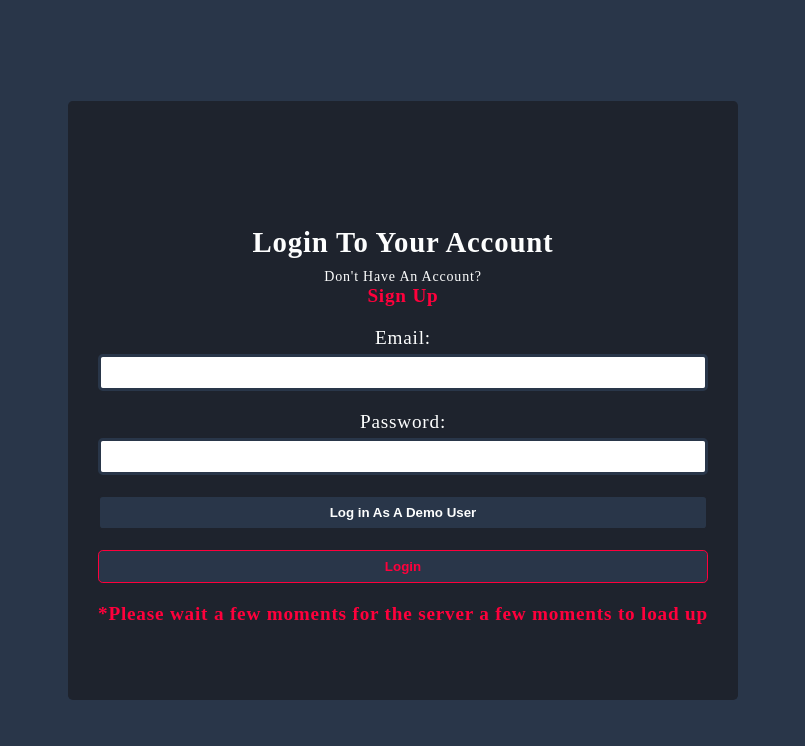
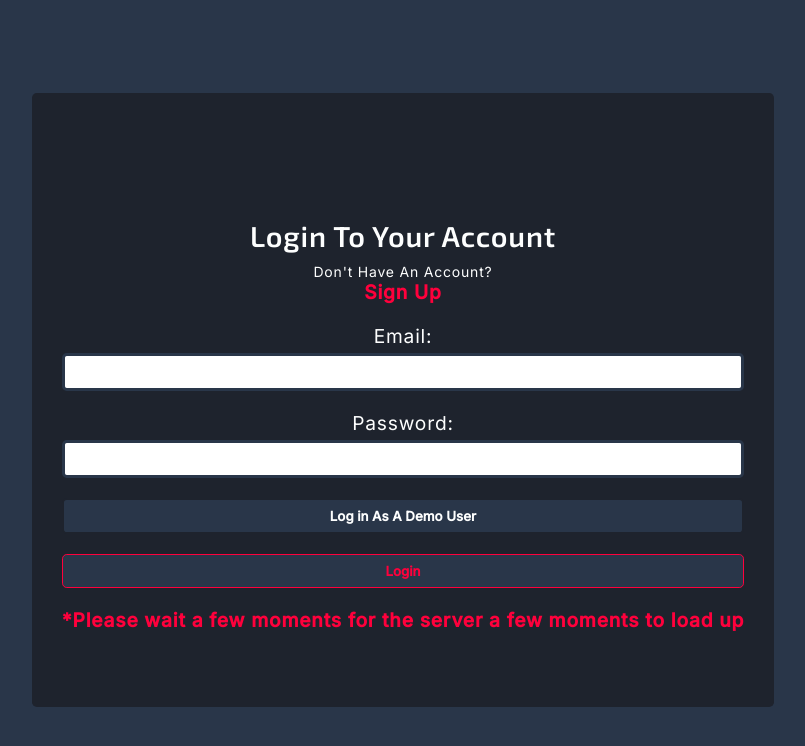
Before and after one commit to jordanowens1125/Evo-Fitness-App, a React (Create React App) app in the folder client/: page /signin in a window 1280 px wide. Shown: the top 746 px of the page, without its empty margins (237-1042 px from the left). Built offline with nearby package versions, Linux system fonts and the light colour scheme.

Commit message:
Added new fonts

```diff
--- a/client/src/App.css
+++ b/client/src/App.css
@@ -1,7 +1,9 @@
+@import url('https://fonts.googleapis.com/css2?family=Exo+2:ital,wght@0,300;0,400;0,500;0,600;1,400;1,500&family=Inter:wght@400;500&display=swap');
 * {
   margin: 0;
   padding: 0;
   box-sizing: border-box;
+  font-family: "Inter", "sans-serif";
 }
 
 body {
@@ -11,6 +13,15 @@ body {
   width: 100%;
   font-size: 1.2rem;
   letter-spacing: 0.8px;
+}
+
+h1,
+h2,
+h3,
+h4,
+h5,
+h6 {
+  font-family: "Exo 2", "sans-serif";
 }
 
 /* Dark Mode */
@@ -50,8 +61,6 @@ body {
   min-width: 100%;
   min-height: 100vh;
 }
-
-
 
 /* Global css */
 /* height/Width */
@@ -688,6 +697,28 @@ nav .modal-content * {
   animation: spin 1s linear infinite;
 }
 
+/* ===== Scrollbar CSS ===== */
+/* Firefox */
+/* * {
+  scrollbar-width: thin;
+  scrollbar-color: var(--primary-color) var(--light-bg-color);
+} */
+
+/* Chrome, Edge, and Safari */
+/* *::-webkit-scrollbar {
+  width: 5px;
+}
+
+*::-webkit-scrollbar-track {
+  background: var(--light-bg-color);
+}
+
+*::-webkit-scrollbar-thumb {
+  background-color: var(--primary-color);
+  border-radius: 7px;
+  border: 4px solid var(--light-bg-color);
+} */
+
 @keyframes spin {
   0% {
     transform: rotate(0deg);
--- a/client/src/Context/AuthContext.js
+++ b/client/src/Context/AuthContext.js
@@ -14,17 +14,17 @@ export const authReducer = (state, action) => {
 };
 
 export const AuthContextProvider = ({ children }) => {
-
+  let data = JSON.parse(localStorage.getItem("user"));
   const [state, dispatch] = useReducer(authReducer, {
-    user: null,
+    user: data,
   });
 
-  useEffect(() => {
-    const user = JSON.parse(localStorage.getItem("user"));
-    if (user) {
-      dispatch({ type: "LOGIN", payload: user });
-    }
-  }, []);
+  // useEffect(() => {
+  //   const user = JSON.parse(localStorage.getItem("user"));
+  //   if (user) {
+  //     dispatch({ type: "LOGIN", payload: user });
+  //   }
+  // }, []);
 
   // console.log("Auth Context state", state);
 
```
Also changed, not shown: 1 other file (tests, documents, lock files or other folders).
